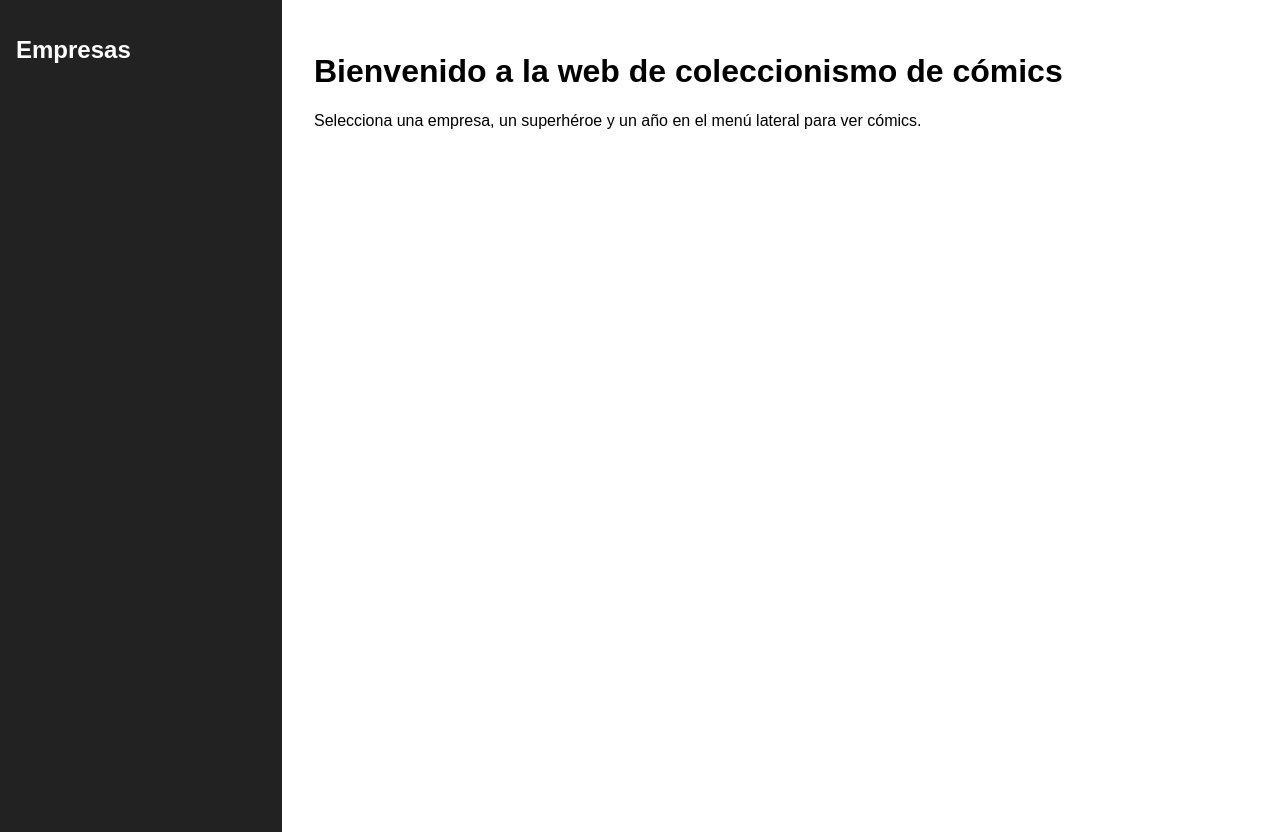
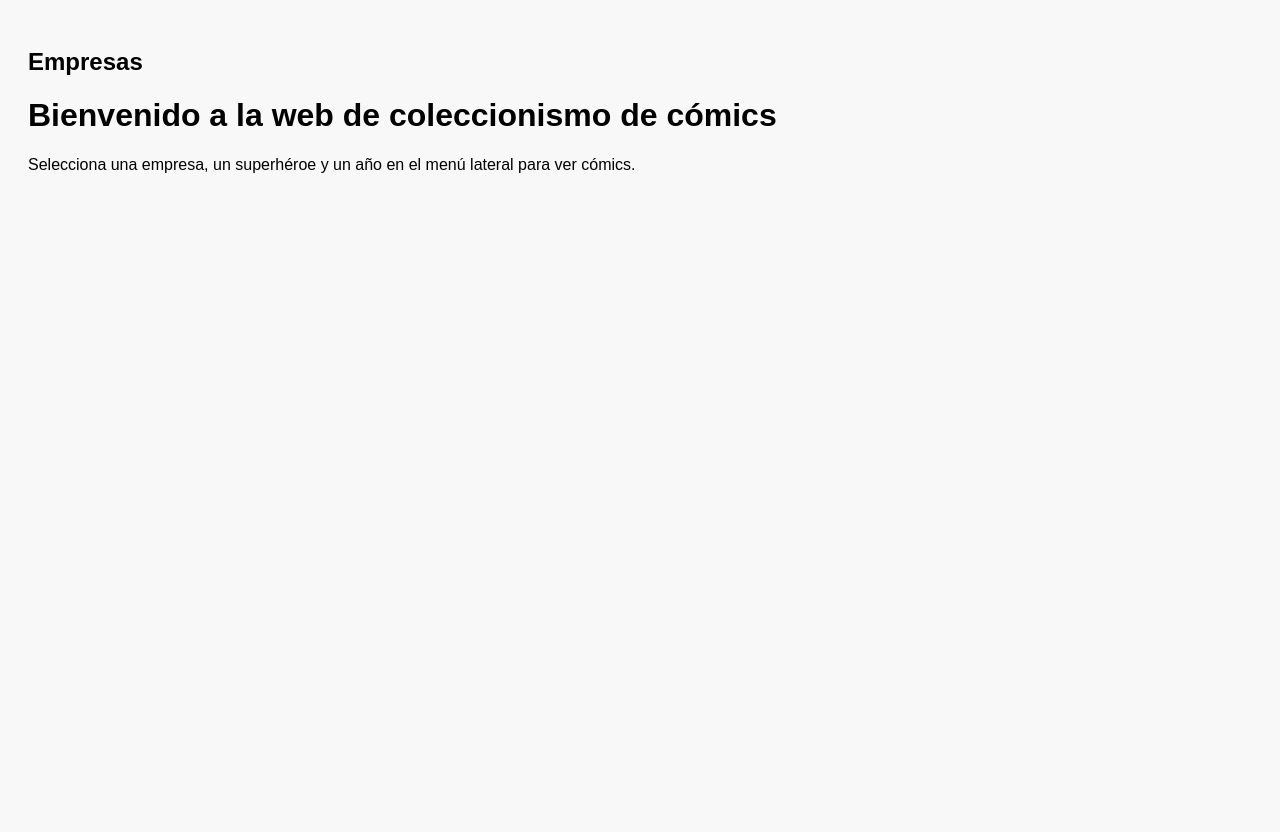
Before and after one commit to Parcheando/Parcheandoweb, a Flask app: template templates/home.html in a window 1280 px wide. After the commit the page ends 173 px from the top, so only its background shows below. Run offline with Flask 3, Linux system fonts and the light colour scheme; the template is opened without the code that fills it, so the values that code supplies are empty.

Commit message:
Update style.css

```diff
--- a/static/style.css
+++ b/static/style.css
@@ -1,34 +1,37 @@
 body {
-    font-family: sans-serif;
-    margin: 0;
-    padding: 0;
+    font-family: Arial, sans-serif;
+    background-color: #f8f8f8;
+    padding: 20px;
 }
 
-.container {
-    display: flex;
+.menu {
+    width: 250px;
+    background-color: #ffffff;
+    padding: 10px;
+    border: 1px solid #ddd;
+    border-radius: 8px;
 }
 
-.sidebar {
-    width: 250px;
-    background-color: #222;
-    color: white;
-    padding: 1em;
-    height: 100vh;
-    overflow-y: auto;
+.nivel-1,
+.nivel-2,
+.nivel-3 {
+    margin: 5px 0;
 }
 
-.sidebar a {
-    color: #4fc3f7;
+.nivel-1 a {
+    font-weight: bold;
+    color: #222;
     text-decoration: none;
-    margin-left: 1em;
 }
 
-.content {
-    padding: 2em;
-    flex-grow: 1;
+.nivel-2 {
+    margin-left: 20px;
 }
 
-summary {
-    cursor: pointer;
-    margin-top: 10px;
+.nivel-3 {
+    margin-left: 40px;
 }
+
+a:hover {
+    color: #007bff;
+}
```
